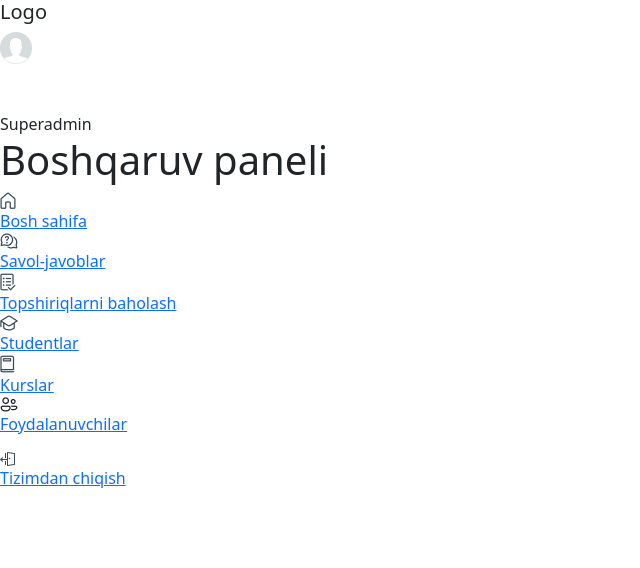
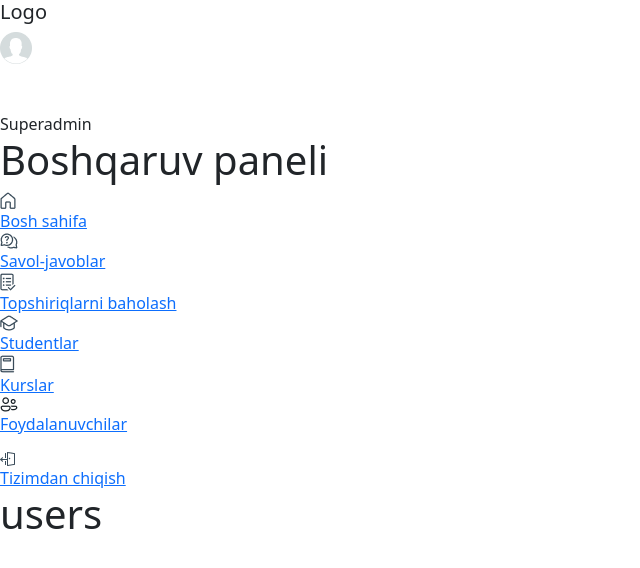
Before and after one commit to NodirbekAzamov/CRM-system, a React (Vite) app: page /users in a window 1280 px wide. Shown: the top 568 px of the page, without its empty margins (0-640 px from the left). Built offline with nearby package versions, Linux system fonts and the light colour scheme.

Commit message:
route changed

```diff
--- a/src/App.jsx
+++ b/src/App.jsx
@@ -1,18 +1,23 @@
-import React from 'react'
-import {Routes, Route} from "react-router-dom"
-import Navbar from "./components/Navbar/Navbar"
-import Sidebar from './components/Sidebar/Sidebar'
+import React from "react";
+import { Routes, Route } from "react-router-dom";
+import Navbar from "./components/Navbar/Navbar";
+import Sidebar from "./components/Sidebar/Sidebar";
+import Users from "./pages/Foydalanuvchilari/foydalanuvchilar";
 const App = () => {
   return (
     <div>
-      <Navbar/>
-      <Sidebar/>
-      <Routes>
-        <Route/>
-        <Route/>
-      </Routes>
+      <div>
+        <Navbar />
+      </div>
+      <div className="flex">
+        <Sidebar />
+        <Routes>
+          <Route path="/" element={""}/>
+          <Route path="users" element={<Users/>}/>
+        </Routes>
+      </div>
     </div>
-  )
-}
+  );
+};
 
-export default App
+export default App;
--- a/src/pages/Foydalanuvchilari/foydalanuvchilar.jsx
+++ b/src/pages/Foydalanuvchilari/foydalanuvchilar.jsx
@@ -1,7 +1,11 @@
 import React from 'react'
 
-export default function foydalanuvchilar() {
+const Users = () => {
   return (
-    <div>foydalanuvchilar</div>
+    <div>
+      <h1>users</h1>
+    </div>
   )
 }
+
+export default Users
```
